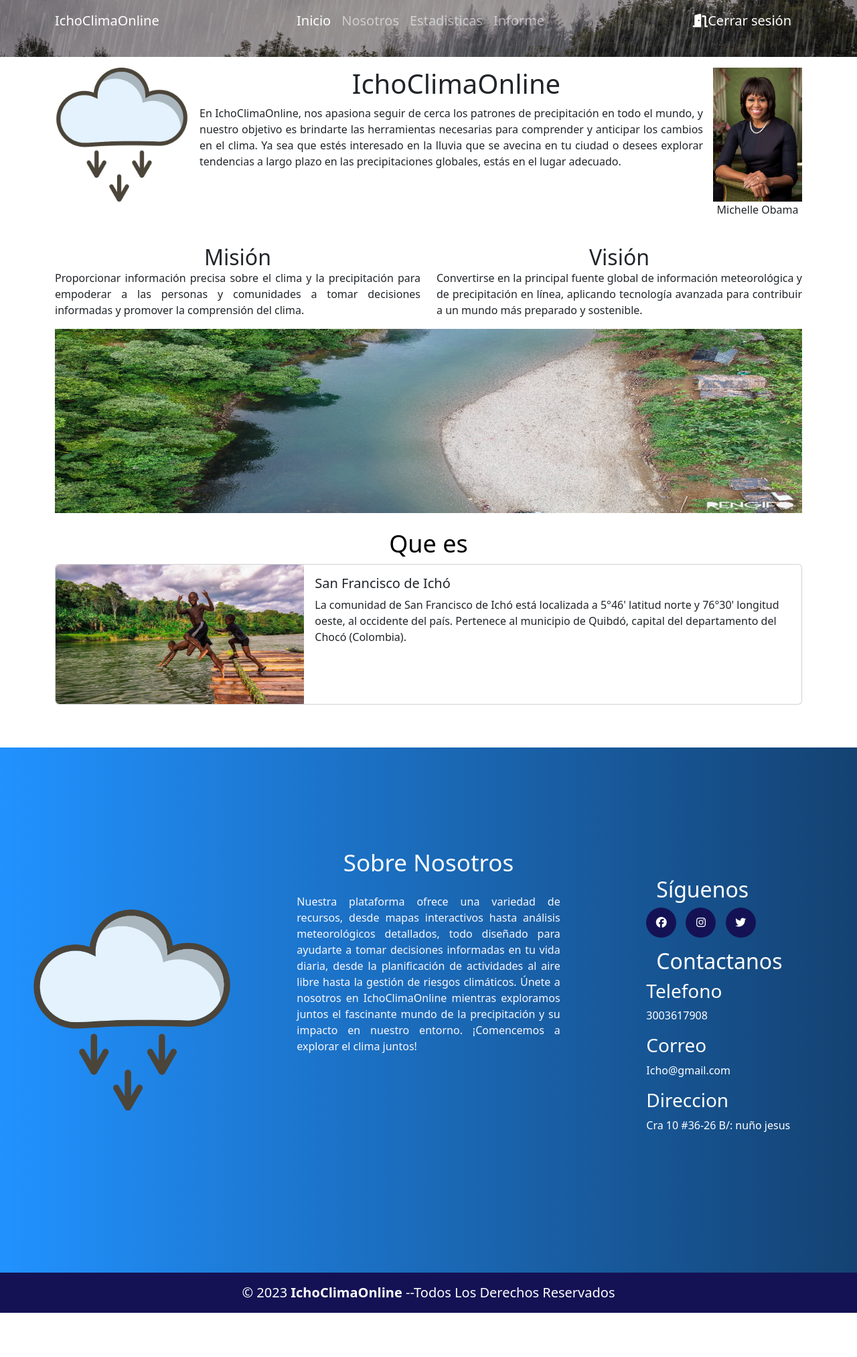
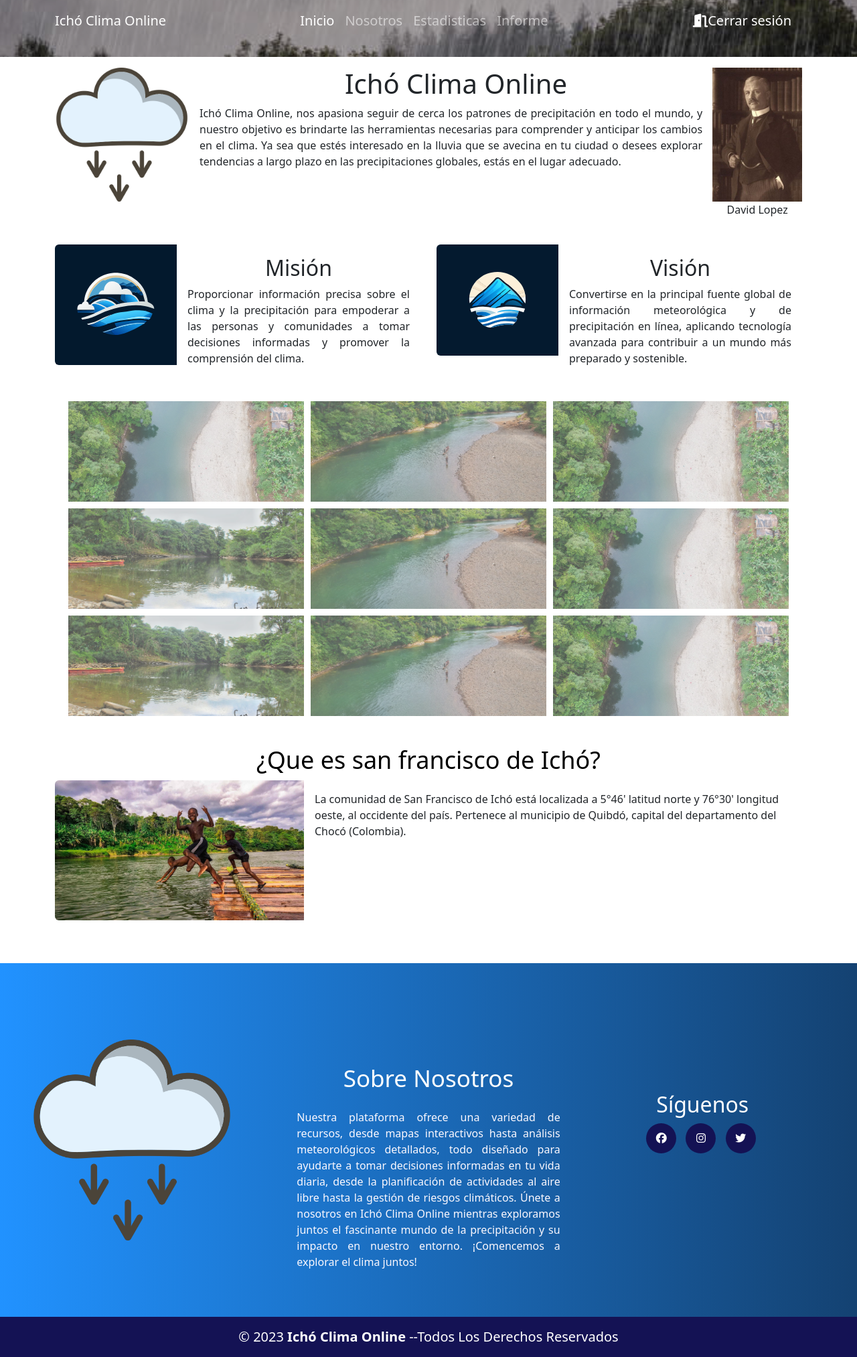
Before and after one commit to jhsmu/precipitacion, a PHP site: page /nosotros.php in a window 1280 px wide. Shown: the whole page at 67% size. Before the commit the page ends 1960 px from the top, so only its background shows below. Run offline with PHP 8.4, Linux system fonts and the light colour scheme; some libraries are stand-ins or nearby versions.

Commit message:
Add files via upload

```diff
--- a/componentes/footer.php
+++ b/componentes/footer.php
@@ -8,7 +8,7 @@
             <div class="box mt-5 pt-5">
 
                 <h2 style="text-align: center;">Sobre Nosotros</h2>
-                <p class="text">Nuestra plataforma ofrece una variedad de recursos, desde mapas interactivos hasta análisis meteorológicos detallados, todo diseñado para ayudarte a tomar decisiones informadas en tu vida diaria, desde la planificación de actividades al aire libre hasta la gestión de riesgos climáticos. Únete a nosotros en IchoClimaOnline mientras exploramos juntos el fascinante mundo de la precipitación y su impacto en nuestro entorno. ¡Comencemos a explorar el clima juntos!</p>
+                <p class="text">Nuestra plataforma ofrece una variedad de recursos, desde mapas interactivos hasta análisis meteorológicos detallados, todo diseñado para ayudarte a tomar decisiones informadas en tu vida diaria, desde la planificación de actividades al aire libre hasta la gestión de riesgos climáticos. Únete a nosotros en Ichó Clima Online mientras exploramos juntos el fascinante mundo de la precipitación y su impacto en nuestro entorno. ¡Comencemos a explorar el clima juntos!</p>
             </div>
             <div class="box3">
                 <h2>Síguenos</h2>
@@ -17,18 +17,9 @@
                     <a href="https://www.instagram.com/" class="fab fa-instagram"></a>
                     <a href="https://twitter.com/?lang=es" class="fab fa-twitter"></a>
                 </div>
-                <div class="contactanos mt-3">
-                    <h2>Contactanos</h2>
-                    <h3> Telefono</h3>
-                    <p>3003617908</p>
-                    <h3 >Correo</h3>
-                    <p>Icho@gmail.com</p>
-                    <h3 >Direccion</h3>
-                    <p>Cra 10 #36-26 B/: nuño jesus</p>
-                </div>
             </div>
         </div>
         <div class="grupo2">
-            <small>&copy; 2023 <b>IchoClimaOnline</b> --Todos Los Derechos Reservados</small>
+            <small>&copy; 2023 <b>Ichó Clima Online</b> --Todos Los Derechos Reservados</small>
         </div>
 </footer>
--- a/componentes/headerinicio.php
+++ b/componentes/headerinicio.php
@@ -2,13 +2,13 @@
     <!-- navbar -->
 <nav class="navbar navbar-expand-lg navbar-dark bg-transparent">
   <div class="container">
-    <a class="navbar-brand" href="./principal.php">IchoClimaOnline</a>
+    <a class="navbar-brand" href="./principal.php">Ichó Clima Online</a>
     <button class="navbar-toggler shadow-none border-0" type="button" data-bs-toggle="offcanvas" data-bs-target="#offcanvasNavbar" aria-controls="offcanvasNavbar" aria-label="Toggle navigation">
       <span class="navbar-toggler-icon"></span>
     </button>
     <div class="sidebar offcanvas offcanvas-start" tabindex="-1" id="offcanvasNavbar" aria-labelledby="offcanvasNavbarLabel">
       <div class="offcanvas-header text-white border-bottom">
-        <h5 class="offcanvas-title" id="offcanvasNavbarLabel">IchoClimaOnline</h5>
+        <h5 class="offcanvas-title" id="offcanvasNavbarLabel">Ichó Clima Online</h5>
         <button type="button" class="btn-close btn-close-white shadow-none" data-bs-dismiss="offcanvas" aria-label="Close"></button>
       </div>
       <div class="offcanvas-body">
--- a/css/footer-header.css
+++ b/css/footer-header.css
@@ -82,15 +82,6 @@
     margin-left: 15px;
 
 }
-.contactanos h2{
-    color: #fff;
-}
-.contactanos h3{
-    color: #fff;
-}
-.contactanos p{
-    color: #fff;
-}
 .pie-pagina .grupo2 {
     background-color: #141254;
     padding: 15px 10px;
--- /dev/null
+++ b/css/galeria.css
@@ -0,0 +1,25 @@
+/* styles.css */
+.gallery {
+    display: grid;
+    grid-template-columns: repeat(3, 1fr);
+    grid-auto-rows: 150px;
+    padding: 20px;
+    grid-gap: 10px;
+}
+
+.image {
+    /* margin: 10px; */
+    overflow: hidden;
+    transition: opacity 0.3s;
+}
+
+.image img {
+    width: 100%; /* Ajusta el tamaño según tus necesidades */
+    opacity: 0.7; /* Opacidad inicial */
+    height: 100%;
+    object-fit: cover;
+}
+
+.image:hover {
+    opacity: 1; /* Opacidad al pasar el mouse */
+}
--- a/estadisticas.php
+++ b/estadisticas.php
@@ -18,7 +18,7 @@
     <!-- css cuerpo -->
     <link rel="stylesheet" href="./css/estilos.css">
     <link rel="icon" type="image/x-icon" href="./img/logo.png">
-    <title>IchoClimaOnline: Nosotros</title>
+    <title>Ichó Clima Online: Nosotros</title>
 </head>
 <body>
     <!-- encabezado -->
--- a/index.php
+++ b/index.php
@@ -12,7 +12,7 @@
        <link href="https://cdn.jsdelivr.net/npm/sweetalert2@11.7.2/dist/sweetalert2.min.css" rel="stylesheet">
        <script src="https://cdn.jsdelivr.net/npm/sweetalert2@11"></script>
        <link rel="icon" type="image/x-icon" href="./img/logo.png">
-    <title>login|IchoClimaOnline</title>
+    <title>login|Ichó Clima Online</title>
 </head>
 <body>
     <div class="box">
--- a/informe.php
+++ b/informe.php
@@ -18,7 +18,7 @@
     <!-- css cuerpo -->
     <link rel="stylesheet" href="./css/estilos.css">
     <link rel="icon" type="image/x-icon" href="./img/logo.png">
-    <title>IchoClimaOnline: Nosotros</title>
+    <title>Ichó Clima Online: Nosotros</title>
 </head>
 <body>
     <!-- encabezado -->
--- a/js/imprimir.js
+++ b/js/imprimir.js
@@ -15,8 +15,8 @@
             // Configura el contenido que deseas imprimir en la ventana emergente
             var contentToPrint = `
                 <div>
-                <img src="./img/logo.png" alt="IchoClimaOnline" style="max-width: 100px; height: 100px;">
-                <span  style="font-size: 50px;"">IchoClimaOnline</span>
+                <img src="./img/logo.png" alt="Ichó Clima Online" style="max-width: 100px; height: 100px;">
+                <span  style="font-size: 50px;"">Ichó Clima Online</span>
                 </div>
                 <div style="text-align: center;">
                     <h1>Información del Marcador </h1>
--- a/nosotros.php
+++ b/nosotros.php
@@ -12,9 +12,9 @@
     <!-- css foote y el header -->
     <link rel="stylesheet" href="./css/footer-header.css">
     <!-- css cuerpo -->
-    <link rel="stylesheet" href="./css/stylecuerpo.css">
+    <link rel="stylesheet" href="./css/galeria.css">
     <link rel="icon" type="image/x-icon" href="./img/logo.png">
-    <title>IchoClimaOnline: Nosotros</title>
+    <title>Ichó Clima Online: Nosotros</title>
 </head>
 <body>
   <!-- encabezado -->
@@ -28,12 +28,12 @@
             <div class="d-flex position-relative " >
             <img src="./img/logo.png" height="200px" class="flex-shrink-0 me-3" alt="...">
             <div>
-            <h1 style="text-align: center;">IchoClimaOnline</h1>
-            <p style="text-align: justify;margin-right: 15px;" >En IchoClimaOnline, nos apasiona seguir de cerca los patrones de precipitación en todo el mundo, y nuestro objetivo es brindarte las herramientas necesarias para comprender y anticipar los cambios en el clima. Ya sea que estés interesado en la lluvia que se avecina en tu ciudad o desees explorar tendencias a largo plazo en las precipitaciones globales, estás en el lugar adecuado.</p>
+            <h1 style="text-align: center;">Ichó Clima Online</h1>
+            <p style="text-align: justify;margin-right: 15px;" >Ichó Clima Online, nos apasiona seguir de cerca los patrones de precipitación en todo el mundo, y nuestro objetivo es brindarte las herramientas necesarias para comprender y anticipar los cambios en el clima. Ya sea que estés interesado en la lluvia que se avecina en tu ciudad o desees explorar tendencias a largo plazo en las precipitaciones globales, estás en el lugar adecuado.</p>
             </div>
             <div >
-            <img src="./img/jefa.jpg" height="200px" alt="">
-            <p style="text-align: center;">Michelle Obama</p>
+            <img src="./img/david-lopez.jpg" height="200px" alt="">
+            <p style="text-align: center;">David Lopez</p>
             </div>
         </div>
             </div>
@@ -41,16 +41,28 @@
         <div class="row">
             <!-- Mision -->
           <div class="col-sm-6 mb-3">
-        <div>
-      <div class="card-body ">
+            <div class="card border-0">
+              <div class="row g-0">
+                <div class="col-md-4" >
+                  <img src="./img/mision.svg" class="img-fluid rounded-start"  alt="..." >
+                </div>
+                <div class="col-md-8">
+                  <div class="card-body">
                   <h2 class="card-title" style="text-align: center;">Misión</h2>
                   <p class="card-text" style="text-align: justify;">Proporcionar información precisa sobre el clima y la precipitación para empoderar a las personas y comunidades a tomar decisiones informadas y promover la comprensión del clima.</p>
                   </div>
                 </div>
               </div>
+            </div>
+          </div>
     <!-- Vision -->
     <div class="col-sm-6 mb-3">
-    <div>
+      <div class="card border-0">
+        <div class="row g-0">
+          <div class="col-md-4">
+            <img src="./img/vision.svg" class="img-fluid rounded-start" alt="...">
+          </div>
+          <div class="col-md-8">
             <div class="card-body">
               <h2 class="card-title" style="text-align: center;">Visión</h2>
               <p class="card-text" style="text-align: justify;">Convertirse en la principal fuente global de información meteorológica y de precipitación en línea, aplicando tecnología avanzada para contribuir a un mundo más preparado y sostenible.</p>
@@ -59,34 +71,51 @@
         </div>
       </div>
     </div>
+        </div>
+    </div>
 
     <div class="container">
-      <div id="carouselExampleSlidesOnly" class="carousel slide" data-bs-ride="carousel">
-        <div class="carousel-inner">
-          <div class="carousel-item active">
-            <img src="./img/carucel1.jpg" class="d-block" style="width: 100%; height: 275px;" alt="...">
+        <div class="gallery">
+            <div class="image">
+                <img src="./img/carucel1.jpg" alt="Imagen 1">
             </div>
-          <div class="carousel-item">
-            <img src="./img/carucel2.jpg" class="d-block" style="width: 100%; height: 275px;" alt="...">
+            <div class="image">
+                <img src="./img/carucel2.jpg" alt="Imagen 2">
             </div>
-          <div class="carousel-item">
-            <img src="./img/carucel3.jpg" class="d-block" style="width: 100%; height: 275px;" alt="...">
+            <div class="image">
+                <img src="./img/carucel1.jpg" alt="Imagen 2">
             </div>
+            <div class="image">
+                <img src="./img/carucel3.jpg" alt="Imagen 2">
+            </div>
+            <div class="image">
+                <img src="./img/carucel2.jpg" alt="Imagen 2">
+            </div>
+            <div class="image">
+                <img src="./img/carucel1.jpg" alt="Imagen 2">
+            </div>
+            <div class="image">
+                <img src="./img/carucel3.jpg" alt="Imagen 2">
+            </div>
+            <div class="image">
+                <img src="./img/carucel2.jpg" alt="Imagen 2">
+            </div>
+            <div class="image">
+                <img src="./img/carucel1.jpg" alt="Imagen 2">
             </div>
         </div>
       <br>
       <div class="d-flex flex-column justify-content-center align-items-center text-black fs-1">
-        <h1 style="font-size: 0.9em;">Que es</h1>
+        <h1 style="font-size: 0.9em;">¿Que es san francisco de Ichó? </h1>
       </div>
-      <!-- informacion de sanfrancisco de icho -->
-      <div class="card mb-3" style="width: 100%;">
+      <!-- informacion de sanfrancisco de Ichó -->
+      <div class="card mb-3 " style="width: 100%; border:none;">
         <div class="row g-0">
           <div class="col-md-4">
             <img src="./img/SanFranciscodeIchó.jpg" class="img-fluid rounded-start" alt="...">
           </div>
           <div class="col-md-8">
-            <div class="card-body">
-              <h5 class="card-title">San Francisco de Ichó</h5>
+            <div class="card-body " style="border: none;">
               <p class="card-text">La comunidad de San Francisco de Ichó está localizada a 5°46' latitud norte y 76°30' longitud oeste, al occidente del país. Pertenece al municipio de Quibdó, capital del departamento del Chocó (Colombia).</p>
             </div>
           </div>
@@ -103,4 +132,21 @@
         <!-- Swiper JS -->
         <script src="https://cdn.jsdelivr.net/npm/swiper/swiper-bundle.min.js"></script>
 </body>
+<script>
+  // script.js
+const images = document.querySelectorAll('.image');
+
+images.forEach((image) => {
+    image.addEventListener('mouseover', () => {
+        // Muestra el título o descripción de la imagen
+        image.querySelector('img').style.opacity = 1;
+    });
+
+    image.addEventListener('mouseout', () => {
+        // Restablece la opacidad cuando se quita el mouse
+        image.querySelector('img').style.opacity = 0.7;
+    });
+});
+
+</script>
 </html>
--- a/principal.php
+++ b/principal.php
@@ -19,7 +19,7 @@
     <!-- css footer y el header -->
     <link rel="stylesheet" href="./css/footer-header.css">
       <link rel="icon" type="image/x-icon" href="./img/logo.png">
-    <title>IchoClimaOnline</title>
+    <title>Ichó Clima Online</title>
 </head>
 <body>
     <?php
```
Also changed, not shown: componentes/header.php (+4 -4 lines), img/david-lopez.jpg (added), img/fondo.jpg, img/mision.svg (added), img/vision.svg (added). Lines whose indentation alone changed are shown as unchanged.
